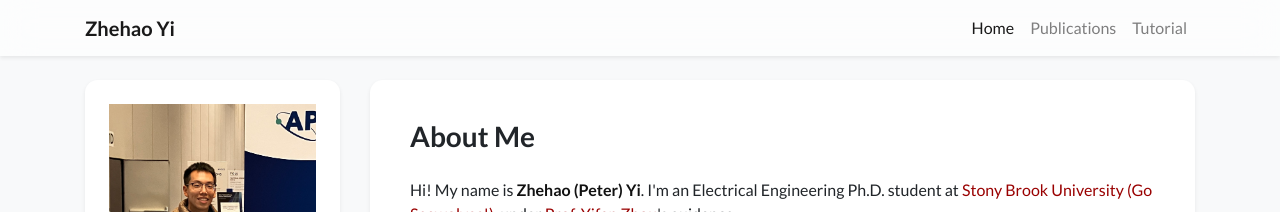
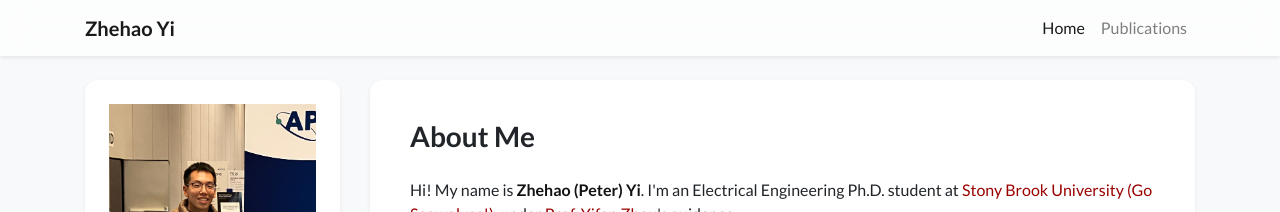
Before and after one commit to ZhehaoPeterYi/ZhehaoPeterYi.github.io, a Jekyll site: the page built from index.html, in a window 1280 px wide. Shown: the top 212 px of the page. Built offline with Jekyll 4.4.1, drawn with Linux system fonts in a browser that asks for light colours; nearby versions of some CDN libraries; a style sheet for code colours, icons or effects is not loaded.

Commit message:
Remove 'Tutorial' from navigation menu
Removed 'Tutorial' entry from navigation.

```diff
--- a/_data/navigation.yml
+++ b/_data/navigation.yml
@@ -7,8 +7,6 @@ pages:
 #  url: /index_layout2
 - name: Publications
   url: /publications
-- name: Tutorial
-  url: /tutorial
 # - name: Blog
 #  url: /blog
 #- name: Showcase
```
